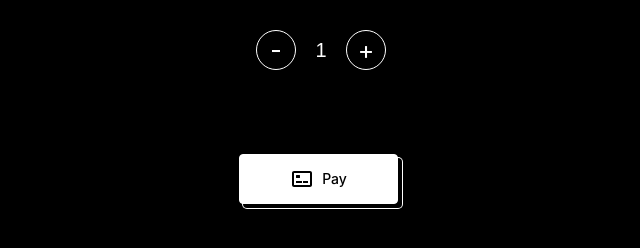
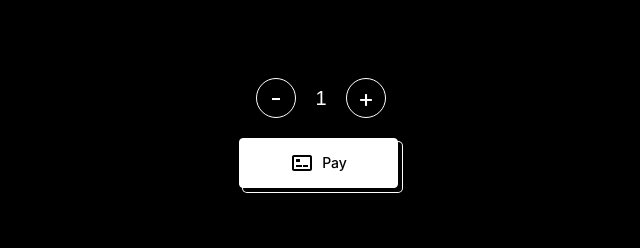
Before and after one commit to vanajmoorthy/kadak-chai-payment-portal, a website: page public/index.html in a window 1280 px wide. Shown: the part 502-750 px from the top of the page, without its empty margins (319-959 px from the left). Drawn offline with Linux system fonts and the light colour scheme; a web font is replaced by a local one.

Commit message:
Fix vertical layout spacing

```diff
--- a/public/index.html
+++ b/public/index.html
@@ -26,11 +26,30 @@
             <h2>Authentic Indian Chai in St Andrews</h2>
         </header>
         <img src="./kadak-small.jpeg" alt="logo">
+
+        <div class="form-wrapper">
             <div class="counter">
                 <span class="down" onClick='decreaseCount(event, this)'>-</span>
                 <input id="quantity" type="text" value="1">
                 <span class="up" onClick='increaseCount(event, this)'>+</span>
             </div>
+
+            <form action="/create-checkout-session" method="POST">
+                <input class="hidden" id="quantity-to-send" name="quantity" type="text" value="1">
+
+                <button class="button-50" type="submit" id="checkout-button">
+                    <svg class="card" xmlns="http://www.w3.org/2000/svg" width="24" height="24" viewBox="0 0 24 24"
+                        style="fill: rgba(0, 0, 0, 1);transform: ;msFilter:;">
+                        <path
+                            d="M20 4H4c-1.103 0-2 .897-2 2v12c0 1.103.897 2 2 2h16c1.103 0 2-.897 2-2V6c0-1.103-.897-2-2-2zM4 18V6h16l.001 12H4z">
+                        </path>
+                        <path
+                            d="M6.5 11h3a.5.5 0 0 0 .5-.5v-2a.5.5 0 0 0-.5-.5h-3a.5.5 0 0 0-.5.5v2a.5.5 0 0 0 .5.5zM6 14h6v2.001H6zm7 0h5v2.001h-5z">
+                        </path>
+                    </svg> Pay</button>
+            </form>
+        </div>
+    </section>
     <script type="text/javascript">
         function increaseCount(a, b) {
             var input = b.previousElementSibling;
@@ -53,21 +72,6 @@
             console.log(document.getElementById("quantity-to-send").value);
         }
     </script>
-        <form action="/create-checkout-session" method="POST">
-            <input class="hidden" id="quantity-to-send" name="quantity" type="text" value="1">
-
-            <button class="button-50" type="submit" id="checkout-button">
-                <svg class="card" xmlns="http://www.w3.org/2000/svg" width="24" height="24" viewBox="0 0 24 24"
-                    style="fill: rgba(0, 0, 0, 1);transform: ;msFilter:;">
-                    <path
-                        d="M20 4H4c-1.103 0-2 .897-2 2v12c0 1.103.897 2 2 2h16c1.103 0 2-.897 2-2V6c0-1.103-.897-2-2-2zM4 18V6h16l.001 12H4z">
-                    </path>
-                    <path
-                        d="M6.5 11h3a.5.5 0 0 0 .5-.5v-2a.5.5 0 0 0-.5-.5h-3a.5.5 0 0 0-.5.5v2a.5.5 0 0 0 .5.5zM6 14h6v2.001H6zm7 0h5v2.001h-5z">
-                    </path>
-                </svg> Pay</button>
-        </form>
-    </section>
 </body>
 
 </html>
--- a/public/style.css
+++ b/public/style.css
@@ -135,6 +135,14 @@ button {
 	justify-content: center;
 }
 
+.form-wrapper {
+	display: flex;
+	flex-direction: column;
+	min-height: 120px;
+	justify-content: space-between;
+	align-items: center;
+}
+
 .hidden {
 	display: none;
 }
```
Lines whose indentation alone changed are shown as unchanged.
